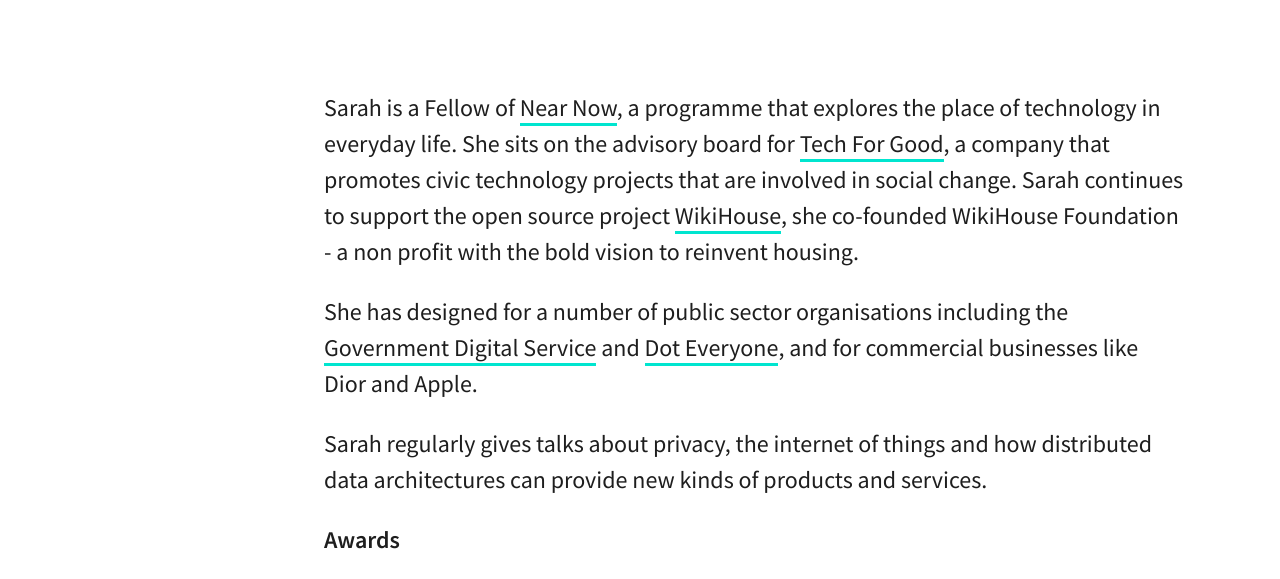
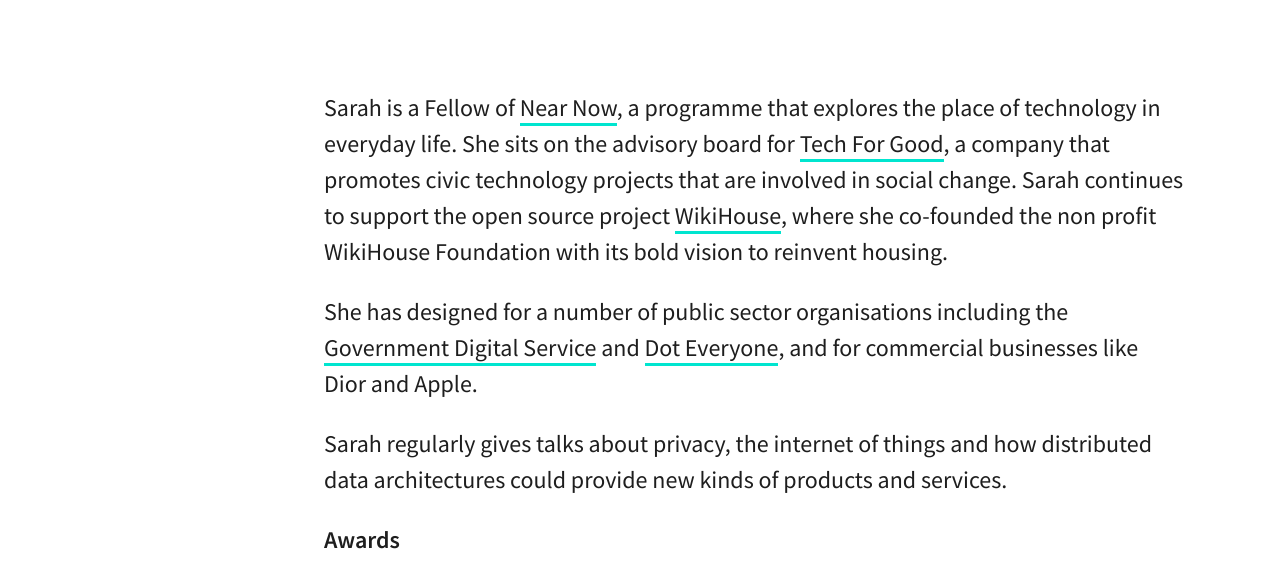
Before and after one commit to sarahtgold/sarah.gold, a website: page ROM.html in a window 1280 px wide. Shown: the part 194-773 px from the top of the page. Drawn offline with Linux system fonts and the light colour scheme.

Commit message:
Text updates
Text changes.

```diff
--- a/ROM.html
+++ b/ROM.html
@@ -26,13 +26,13 @@
 
             <div role="main">
                 <h2>
-                        <p>Sarah is a Fellow of <a href= "http://nearnow.org.uk/">Near Now</a>, a programme that explores the place of technology in everyday life. She sits on the advisory board for <a href= "http://www.techforgood.global/">Tech For Good</a>, a company that promotes civic technology projects that are involved in social change. Sarah continues to support the open source project <a href= "http://www.wikihouse.cc/">WikiHouse</a>, she co-founded WikiHouse Foundation - a non profit with the bold vision to reinvent housing.
+                        <p>Sarah is a Fellow of <a href= "http://nearnow.org.uk/">Near Now</a>, a programme that explores the place of technology in everyday life. She sits on the advisory board for <a href= "http://www.techforgood.global/">Tech For Good</a>, a company that promotes civic technology projects that are involved in social change. Sarah continues to support the open source project <a href= "http://www.wikihouse.cc/">WikiHouse</a>, where she co-founded the non profit WikiHouse Foundation with its bold vision to reinvent housing.
                         </p>
 
                         <p> She has designed for a number of public sector organisations including the <a href= "https://gds.blog.gov.uk/2015/09/01/registers-authoritative-lists-you-can-trust/">Government Digital Service</a> and <a href= "https://doteveryone.org.uk/">Dot Everyone</a>, and for commercial businesses like Dior and Apple.
                         </p>
 
-                        <p>Sarah regularly gives talks about privacy, the internet of things and how distributed data architectures can provide new kinds of products and services.
+                        <p>Sarah regularly gives talks about privacy, the internet of things and how distributed data architectures could provide new kinds of products and services.
                         </p>
 
                     <p><b>Awards</b></p>
```
